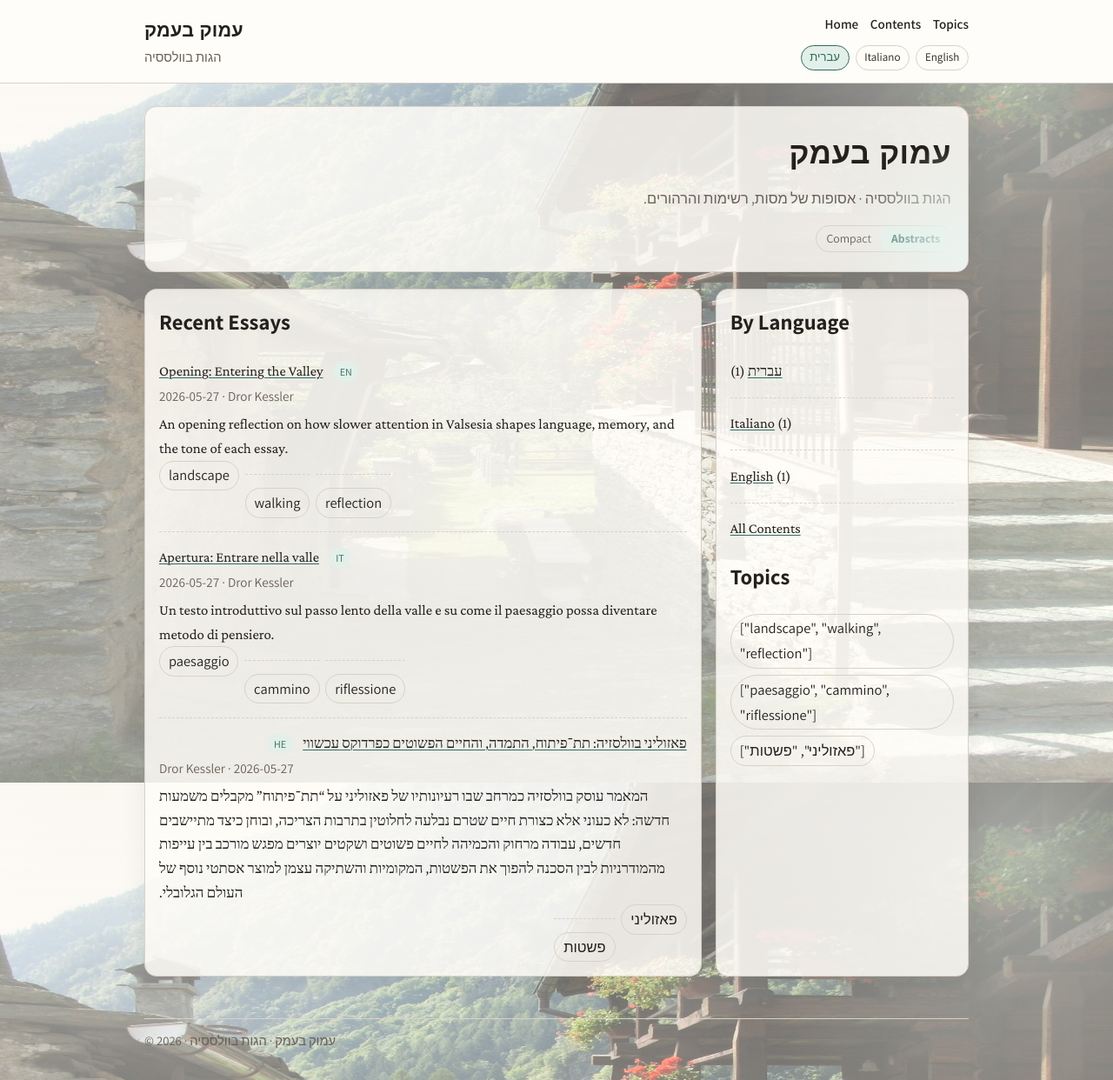
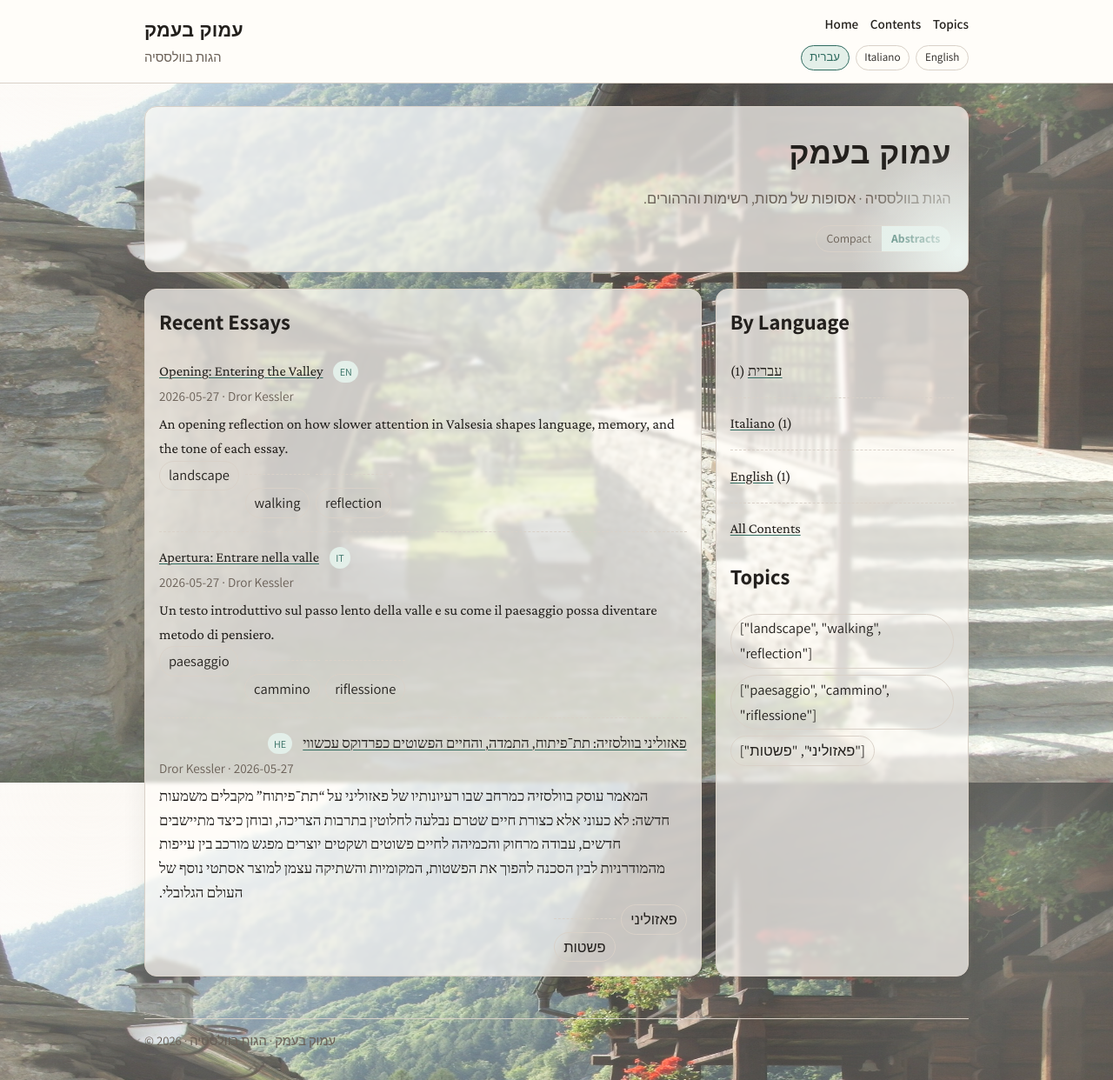
Before and after one commit to dror27/valsesia, a Jekyll site: the page built from index.md, in a window 1280 px wide and 1242 px high. Shown: the whole window at 87% size. Built offline with Jekyll 4.4.1, drawn with Linux system fonts in a browser that asks for light colours; some web fonts are replaced.

Commit message:
Make background image strongly visible around content cards

```diff
--- a/assets/css/style.css
+++ b/assets/css/style.css
@@ -22,11 +22,11 @@
   background:
     linear-gradient(
       to bottom,
-      rgba(255, 253, 248, 0.38),
-      rgba(255, 253, 248, 0.54)
+      rgba(255, 253, 248, 0.20),
+      rgba(255, 253, 248, 0.34)
     ),
-    radial-gradient(circle at 8% 0%, rgba(239, 228, 212, 0.45) 0, transparent 30%),
-    radial-gradient(circle at 92% 8%, rgba(229, 239, 232, 0.45) 0, transparent 26%),
+    radial-gradient(circle at 8% 0%, rgba(239, 228, 212, 0.28) 0, transparent 30%),
+    radial-gradient(circle at 92% 8%, rgba(229, 239, 232, 0.28) 0, transparent 26%),
     url("../images/valsesia-background.jpg") center / cover fixed no-repeat,
     var(--bg);
   font-family: "Crimson Pro", Georgia, serif;
@@ -149,11 +149,12 @@
 .hero,
 .list-card,
 .essay-card {
-  background: rgba(255, 253, 248, 0.84);
+  background: rgba(255, 253, 248, 0.70);
   border: 1px solid var(--border);
   border-radius: 14px;
   box-shadow: var(--shadow);
   transition: box-shadow 220ms ease, transform 220ms ease;
+  backdrop-filter: blur(2px);
 }
 
 .hero {
```
